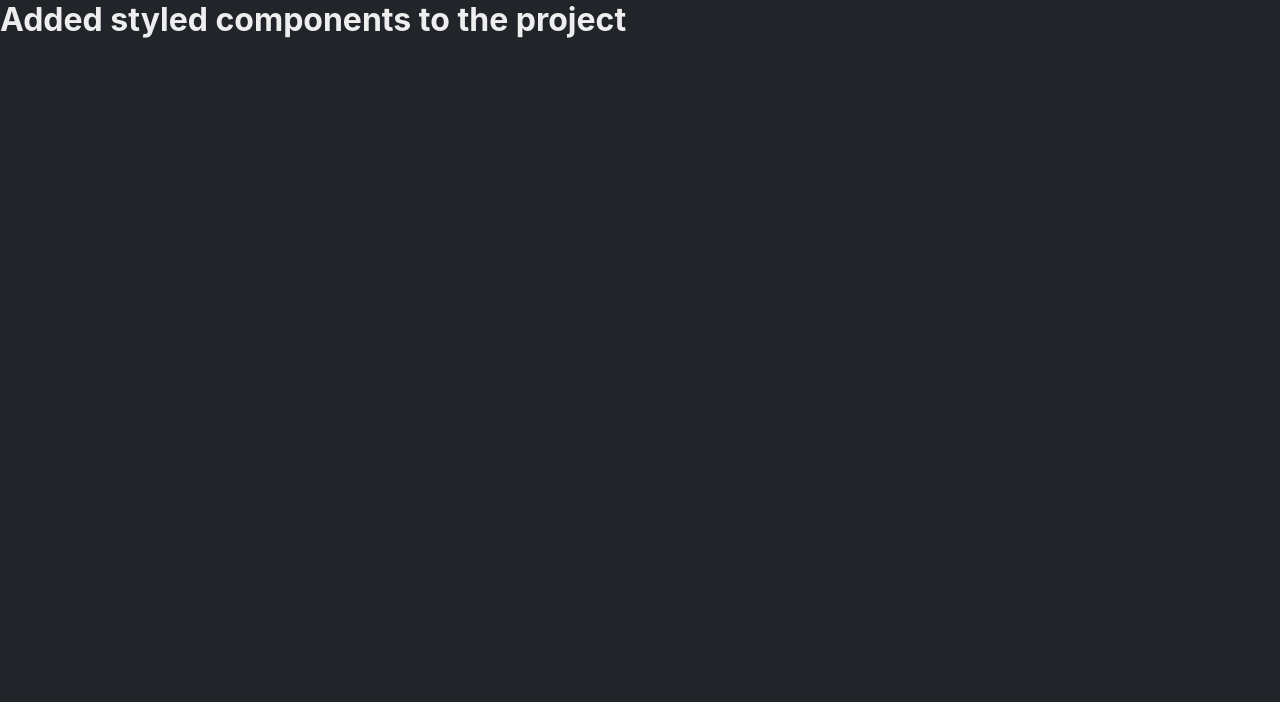
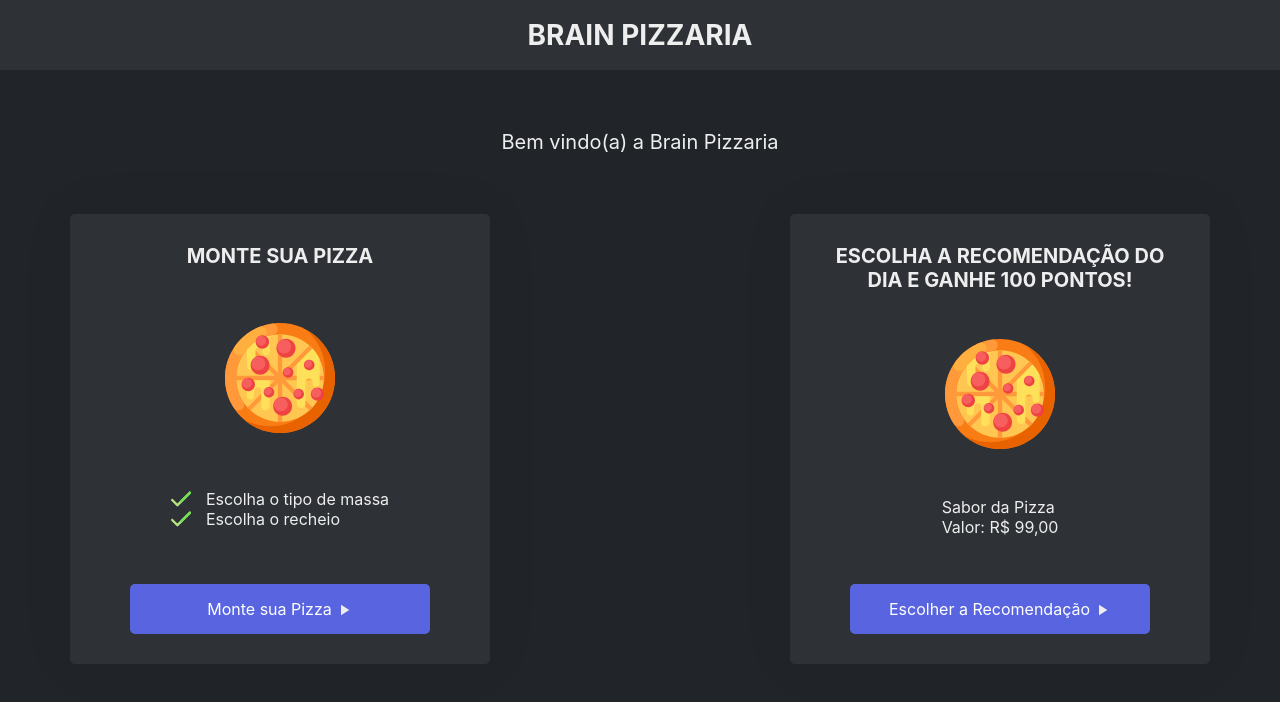
Before and after one commit to jorginhodev/desafio-brainweb, a React (Create React App) app: page / in a window 1280 px wide. Shown: the top 702 px of the page. Built offline with nearby package versions, Linux system fonts and the light colour scheme.

Commit message:
feat(routes): create file router

```diff
--- a/package.json
+++ b/package.json
@@ -6,8 +6,10 @@
     "@testing-library/jest-dom": "^5.11.4",
     "@testing-library/react": "^11.1.0",
     "@testing-library/user-event": "^12.1.10",
+    "prop-types": "^15.7.2",
     "react": "^17.0.1",
     "react-dom": "^17.0.1",
+    "react-router-dom": "^5.2.0",
     "react-scripts": "4.0.3",
     "styled-components": "^5.2.1",
     "web-vitals": "^1.0.1"
--- a/src/App.js
+++ b/src/App.js
@@ -1,12 +1,16 @@
+import { BrowserRouter as Router } from "react-router-dom";
+import Routes from "./routes";
 import GlobalStyle from "./styles/global";
 
-function App() {
-  return (
-    <>
-      <GlobalStyle />
-      <h1>Added styled components to the project</h1>
-    </>
-  );
-}
+const App = () => {
+    return (
+        <>
+            <GlobalStyle />
+            <Router>
+                <Routes />
+            </Router>
+        </>
+    );
+};
 
 export default App;
--- /dev/null
+++ b/src/routes/index.js
@@ -0,0 +1,11 @@
+import { Route, Switch } from "react-router-dom";
+
+import Home from "../pages/Home";
+
+const Routes = () => (
+    <Switch>
+        <Route path="/" component={Home} exact />
+    </Switch>
+);
+
+export default Routes;
```
Also changed, not shown: 1 other file (tests, documents, lock files or other folders).
